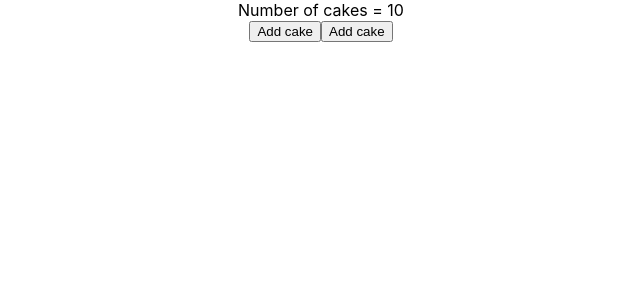
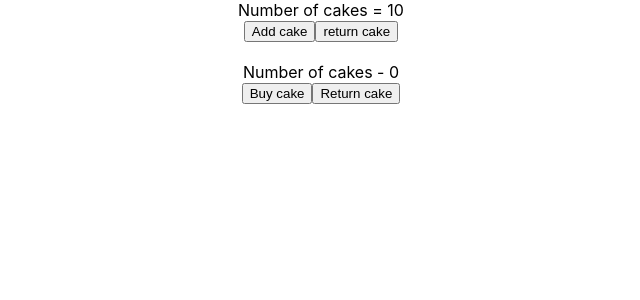
Before and after one commit to pbesra/react-app-demo, a React (Create React App) app: page / in a window 1280 px wide. Shown: the top 300 px of the page, without its empty margins (319-959 px from the left). Built offline with nearby package versions, Linux system fonts and the light colour scheme.

Commit message:
2nd reducer added

```diff
--- a/src/App.js
+++ b/src/App.js
@@ -3,7 +3,6 @@ import "./App.css";
 import Main from "./components/Main/Main";
 import { Provider } from "react-redux";
 import store from "./reduxStore/store";
-import rootReducer from "./reduxStore/rootReducer";
 
 function App() {
   return (
--- /dev/null
+++ b/src/IceCream/IceCreamAction.js
@@ -0,0 +1,13 @@
+import { BUY_ICECREAM, RETURN_ICECREAM } from "./IceCreamTypes";
+
+export const buyIceCream = () => {
+  return {
+    type: BUY_ICECREAM,
+  };
+};
+
+export const returnIceCream = () => {
+  return {
+    type: RETURN_ICECREAM,
+  };
+};
--- /dev/null
+++ b/src/IceCream/IceCreamReducer.js
@@ -0,0 +1,16 @@
+import { BUY_ICECREAM, RETURN_ICECREAM } from "./IceCreamTypes";
+
+const initialState = {
+  numIceCream: 0,
+};
+const iceCreamReducer = (state = initialState, action) => {
+  let updatedState = { ...state };
+  if (action.type === BUY_ICECREAM) {
+    updatedState.numIceCream = updatedState.numIceCream + 1;
+  } else if (action.type === RETURN_ICECREAM) {
+    updatedState.numIceCream = updatedState.numIceCream - 1;
+  }
+  return { ...updatedState };
+};
+
+export default iceCreamReducer;
--- /dev/null
+++ b/src/IceCream/IceCreamTypes.js
@@ -0,0 +1,2 @@
+export const BUY_ICECREAM = "BUY_ICECREAM";
+export const RETURN_ICECREAM = "RETURN_ICECREAM";
--- a/src/components/CakeButton/HookCakeButton.jsx
+++ b/src/components/CakeButton/HookCakeButton.jsx
@@ -2,15 +2,17 @@ import { useSelector, useDispatch } from "react-redux";
 import { buyCakeAction, returnCakeAction } from "../../reduxStore";
 
 const HookCakeButton = () => {
-  const numCakes = useSelector((state) => state.numCakes);
-  const messageType = useSelector((state) => state.messageType);
+  const numCakes = useSelector((state) => state.cake.numCakes);
+  const messageType = useSelector((state) => state.cake.messageType);
   const dispatch = useDispatch();
   return (
     <>
       <div>Number of cakes = {numCakes}</div>
       <div>
         <button onClick={() => dispatch(buyCakeAction())}>Add cake</button>
-        <button onClick={() => dispatch(returnCakeAction())}>Add cake</button>
+        <button onClick={() => dispatch(returnCakeAction())}>
+          return cake
+        </button>
         {messageType?.length > 0 && (
           <div style={{ color: "red" }}>{messageType}</div>
         )}
--- /dev/null
+++ b/src/components/IceCreamButton/IceCreamButton.jsx
@@ -0,0 +1,18 @@
+import React from "react";
+import { useSelector, useDispatch } from "react-redux";
+import { buyIceCream, returnIceCream } from "../../IceCream/IceCreamAction";
+
+const IceCreamButton = () => {
+  const numIceCream = useSelector((state) => state.iceCream.numIceCream);
+  const dispatch = useDispatch();
+  return (
+    <>
+      <div>Number of cakes - {numIceCream}</div>
+      <div>
+        <button onClick={() => dispatch(buyIceCream())}>Buy cake</button>
+        <button onClick={() => dispatch(returnIceCream())}>Return cake</button>
+      </div>
+    </>
+  );
+};
+export default IceCreamButton;
--- a/src/components/Main/Main.jsx
+++ b/src/components/Main/Main.jsx
@@ -1,11 +1,12 @@
-import Button from "../Button/Button";
-import CakeButton from "../CakeButton/CakeButton";
 import HookCakeButton from "../CakeButton/HookCakeButton";
+import IceCreamButton from "../IceCreamButton/IceCreamButton";
 
 const Main = () => {
   return (
     <>
       <HookCakeButton />
+      <br />
+      <IceCreamButton />
     </>
   );
 };
--- a/src/reduxStore/rootReducer.js
+++ b/src/reduxStore/rootReducer.js
@@ -1,5 +1,10 @@
 import { combineReducers } from "redux";
-const reducerList = {};
+import cakeReducer from "../cake/cakeReducer";
+import iceCreamReducer from "../IceCream/IceCreamReducer";
+const reducerList = {
+  cake: cakeReducer,
+  iceCream: iceCreamReducer,
+};
 
 var rootReducer = combineReducers(reducerList);
 export default rootReducer;
--- a/src/reduxStore/store.js
+++ b/src/reduxStore/store.js
@@ -1,6 +1,7 @@
 import { createStore } from "redux";
 import cakeReducer from "../cake/cakeReducer";
+import rootReducer from "./rootReducer";
 
-const store = createStore(cakeReducer);
+const store = createStore(rootReducer);
 
 export default store;
```
Lines whose indentation alone changed are shown as unchanged.
